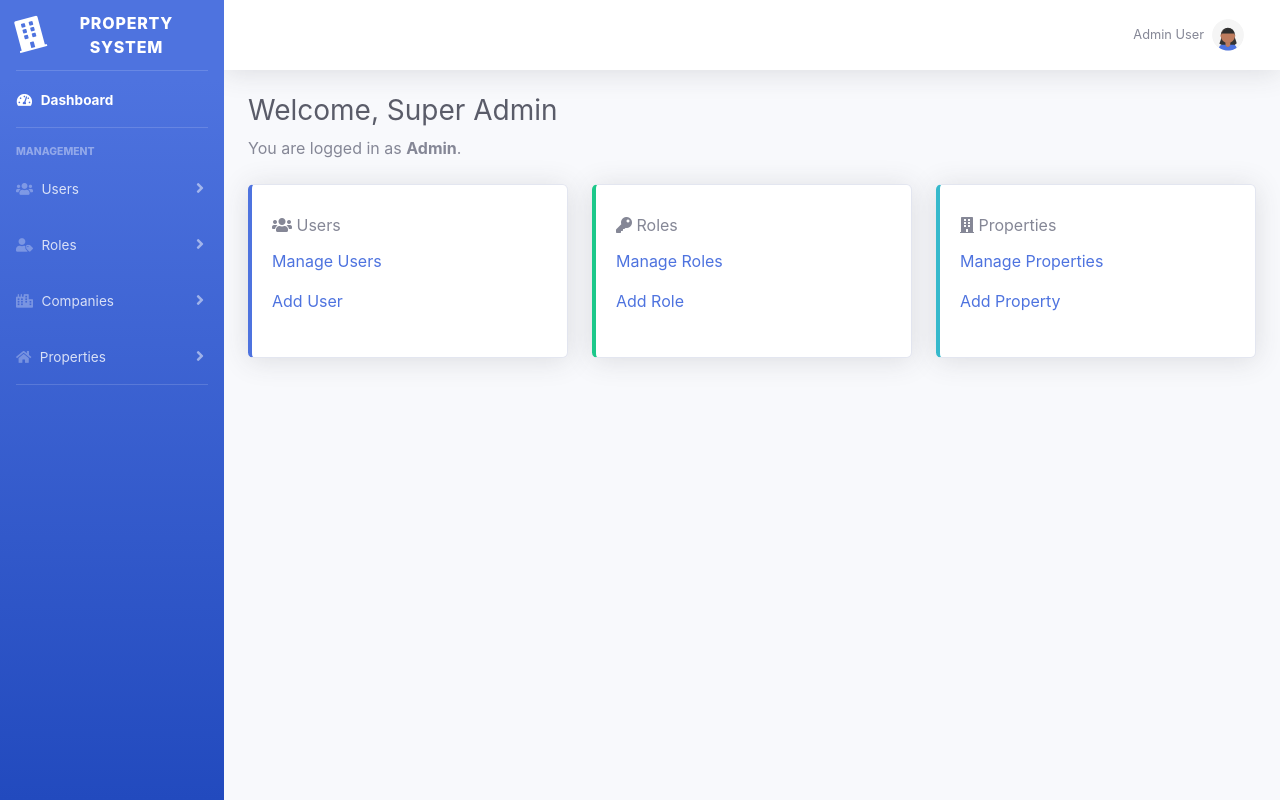
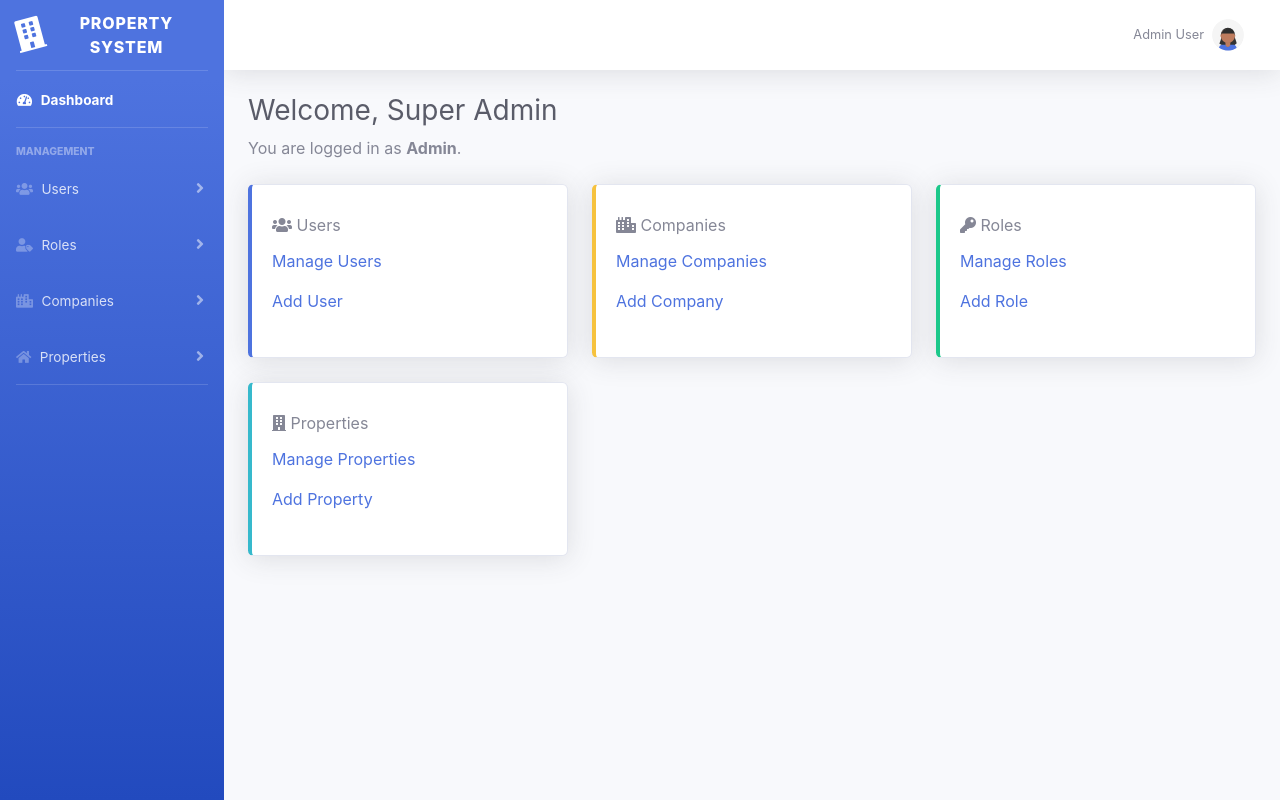
Before and after one commit to VirtusStack/Property_Amenity_Marketing_System, a PHP site: page /Property_Amenity_Marketing_System/index.php in a window 1280 px wide. Run offline with PHP 8.4, Linux system fonts and the light colour scheme.

Commit message:
Update index.php

```diff
--- a/templates/common/index.php
+++ b/templates/common/index.php
@@ -55,6 +55,21 @@ $currentUserRole = "Admin";
                         </div>
                     </div>
 
+                     <!-- Companies Card -->
+    		     <div class="col-xl-4 col-md-6 mb-4">
+        	        <div class="card border-left-warning shadow h-100 py-2">
+            		   <div class="card-body">
+                	     <div class="card-title"><i class="fas fa-city"></i> Companies</div>
+                	     <div class="card-text">
+                    		<!-- ✅ Controller-based links -->
+                   	        <p><a href="<?= BASE_URL ?>/admin.php?action=manageCompanies">Manage Companies</a></p>
+                    		<p><a href="<?= BASE_URL ?>/admin.php?action=newCompany">Add Company</a></p>
+                	    </div>
+           	        </div>
+       	            </div>
+                </div>
+
+
                     <!-- Roles Card -->
                     <div class="col-xl-4 col-md-6 mb-4">
                         <div class="card border-left-success shadow h-100 py-2">
@@ -67,6 +82,7 @@ $currentUserRole = "Admin";
                             </div>
                         </div>
                     </div>
+
 
                     <!-- Properties Card -->
                     <div class="col-xl-4 col-md-6 mb-4">
```
